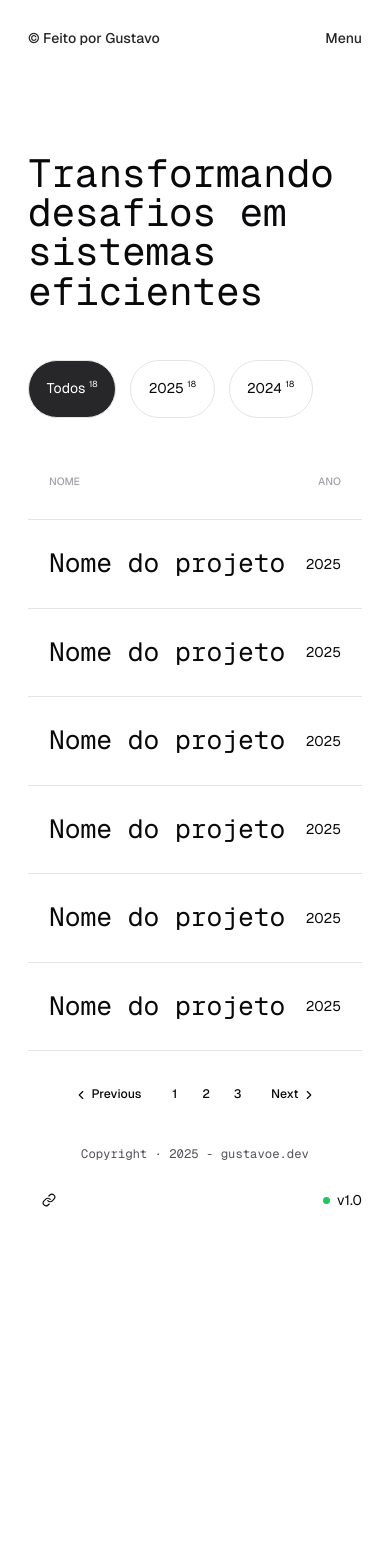
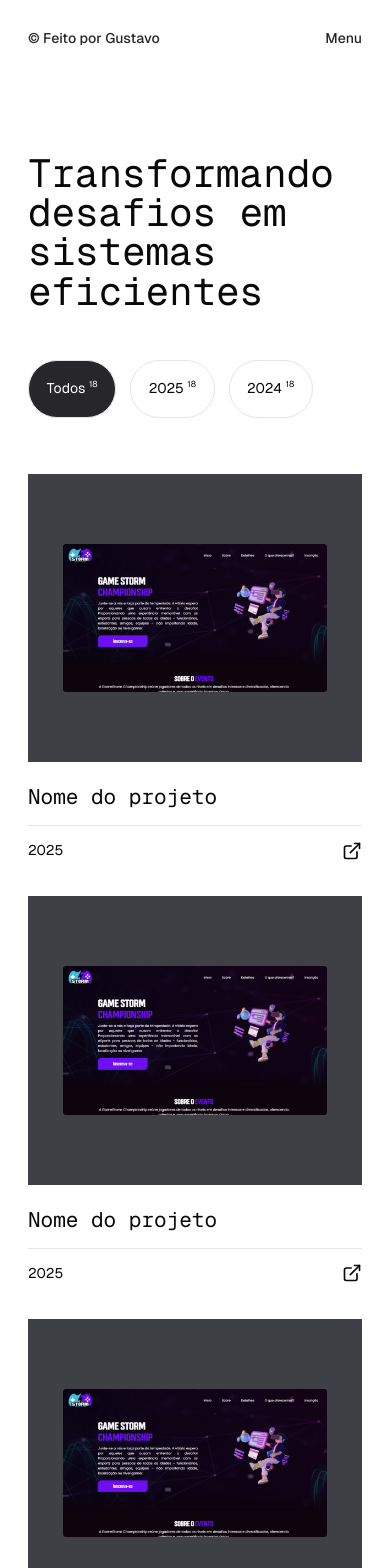
Before and after one commit to GustavoeDev/gustavodev-portfolio, a Next.js app: page /projects in a window 390 px wide. Shown: the top 1568 px of the page. Before the commit the page ends 1251 px from the top, so only its background shows below. Built offline with nearby package versions, Linux system fonts and the light colour scheme.

Commit message:
feat: implement responsive design for Projects and RecentProjects components

```diff
--- a/src/app/projects/page.tsx
+++ b/src/app/projects/page.tsx
@@ -12,9 +12,12 @@ import {
   PaginationNext,
   PaginationPrevious,
 } from "@/components/ui/pagination";
+import useIsMobile from "@/hooks/useIsMobile";
 
 export default function Projects() {
   const [isSelected, setIsSelected] = useState<string | null>("");
+
+  const isMobile = useIsMobile();
 
   const filterYearItems = [
     {
@@ -60,6 +63,15 @@ export default function Projects() {
           })}
         </div>
         <div className="mt-16">
+          {isMobile ? (
+            <div className="grid grid-cols-2 gap-10 mt-10 max-[648px]:grid-cols-1">
+              <Project />
+              <Project />
+              <Project />
+              <Project />
+            </div>
+          ) : (
+            <>
               <div className="flex flex-col gap-3">
                 <div className="flex items-center justify-between mb-6 px-6 text-zinc-400 dark:text-zinc-500 text-xs font-medium">
                   <span>NOME</span>
@@ -67,6 +79,7 @@ export default function Projects() {
                 </div>
                 <hr className="border-t border-zinc-200 dark:border-zinc-500 pointer-events-none" />
               </div>
+              <div>
                 <Project />
                 <Project />
                 <Project />
@@ -74,7 +87,10 @@ export default function Projects() {
                 <Project />
                 <Project />
               </div>
-        <div className="mt-8">
+            </>
+          )}
+        </div>
+        <div className="mt-12">
           <Pagination>
             <PaginationContent>
               <PaginationItem>
--- a/src/components/pages/home/recent-projects.tsx
+++ b/src/components/pages/home/recent-projects.tsx
@@ -1,19 +1,32 @@
+"use client";
+
 import AnimationHover from "@/components/shared/animation-hover";
 import Project from "@/components/shared/project";
+import useIsMobile from "@/hooks/useIsMobile";
 import Link from "next/link";
 
 export default function RecentProjects() {
+  const isMobile = useIsMobile();
+
   return (
     <div className="mt-28">
       <p className="mb-8 text-zinc-400 dark:text-zinc-500 text-xs font-medium">
         PROJETOS RECENTES
       </p>
       <hr className="border-t border-zinc-200 dark:border-zinc-500 pointer-events-none" />
-      <div className="">
-        <Project />
-        <Project />
-        <Project />
-      </div>
+      {isMobile ? (
+        <div className="grid grid-cols-2 gap-10 mt-10 max-[648px]:grid-cols-1">
+          <Project />
+          <Project />
+        </div>
+      ) : (
+        <div className="">
+          <Project />
+          <Project />
+          <Project />
+        </div>
+      )}
+
       <div className="flex justify-center items-center my-16">
         <AnimationHover
           as={Link}
--- a/src/components/shared/project.tsx
+++ b/src/components/shared/project.tsx
@@ -16,18 +16,35 @@ export default function Project() {
   return (
     <HoverCard openDelay={300}>
       {isMobile ? (
-        <Link href="/" className="block">
-          <div className="px-6 py-8 flex items-center justify-between transition-all gap-3 duration-700">
-            <div className="flex flex-col gap-3">
-              <h2 className="text-3xl font-title">Nome do projeto</h2>
+        <div className="w-full">
+          <div className="relative aspect-video w-full px-10 py-20 bg-zinc-700">
+            <Image
+              src="/project-image.png"
+              alt="Project image"
+              width={1920}
+              height={1080}
+              className="rounded-sm w-full h-auto"
+            />
           </div>
-            <div>
-              <span>2025</span>
+          <div className="mt-6">
+            <h2 className="font-title text-medium text-2xl mb-4">
+              Nome do projeto
+            </h2>
+            <hr className="border-t border-zinc-200 dark:border-zinc-500 pointer-events-none" />
+            <div className="mt-4 flex items-center justify-between">
+              <p>2025</p>
+              <a
+                href="#"
+                target="_blank"
+                className="flex items-center justify-between text-sm"
+              >
+                <ExternalLink size={20} />
+              </a>
             </div>
           </div>
-          <hr className="border-t border-zinc-200 dark:border-zinc-500 pointer-events-none" />
-        </Link>
+        </div>
       ) : (
+        <>
           <HoverCardTrigger asChild>
             <Link href="/" className="block">
               <div className="px-6 py-8 flex items-center justify-between hover:mx-8 gap-3 transition-all duration-700 hover:text-zinc-400">
@@ -41,9 +58,6 @@ export default function Project() {
               <hr className="border-t border-zinc-200 dark:border-zinc-500 pointer-events-none" />
             </Link>
           </HoverCardTrigger>
-      )}
-
-      {!isMobile && (
           <HoverCardContent className="z-50 flex flex-col md:flex-row gap-4 w-[50vw] md:w-full max-w-2xl p-4">
             <div className="relative aspect-video w-full md:max-w-[60%]">
               <Image
@@ -63,15 +77,17 @@ export default function Project() {
                 </p>
               </div>
 
-            <Link
+              <a
                 href="#"
+                target="_blank"
                 className="flex items-center justify-between text-sm"
               >
                 <p>Projeto no github</p>
                 <ExternalLink size={18} />
-            </Link>
+              </a>
             </div>
           </HoverCardContent>
+        </>
       )}
     </HoverCard>
   );
--- a/src/hooks/useIsMobile.tsx
+++ b/src/hooks/useIsMobile.tsx
@@ -5,7 +5,7 @@ export default function useIsMobile() {
 
   useEffect(() => {
     const handleResize = () => {
-      setIsMobile(window.innerWidth <= 768);
+      setIsMobile(window.innerWidth <= 1024);
     };
 
     handleResize();
```
Lines whose indentation alone changed are shown as unchanged.
